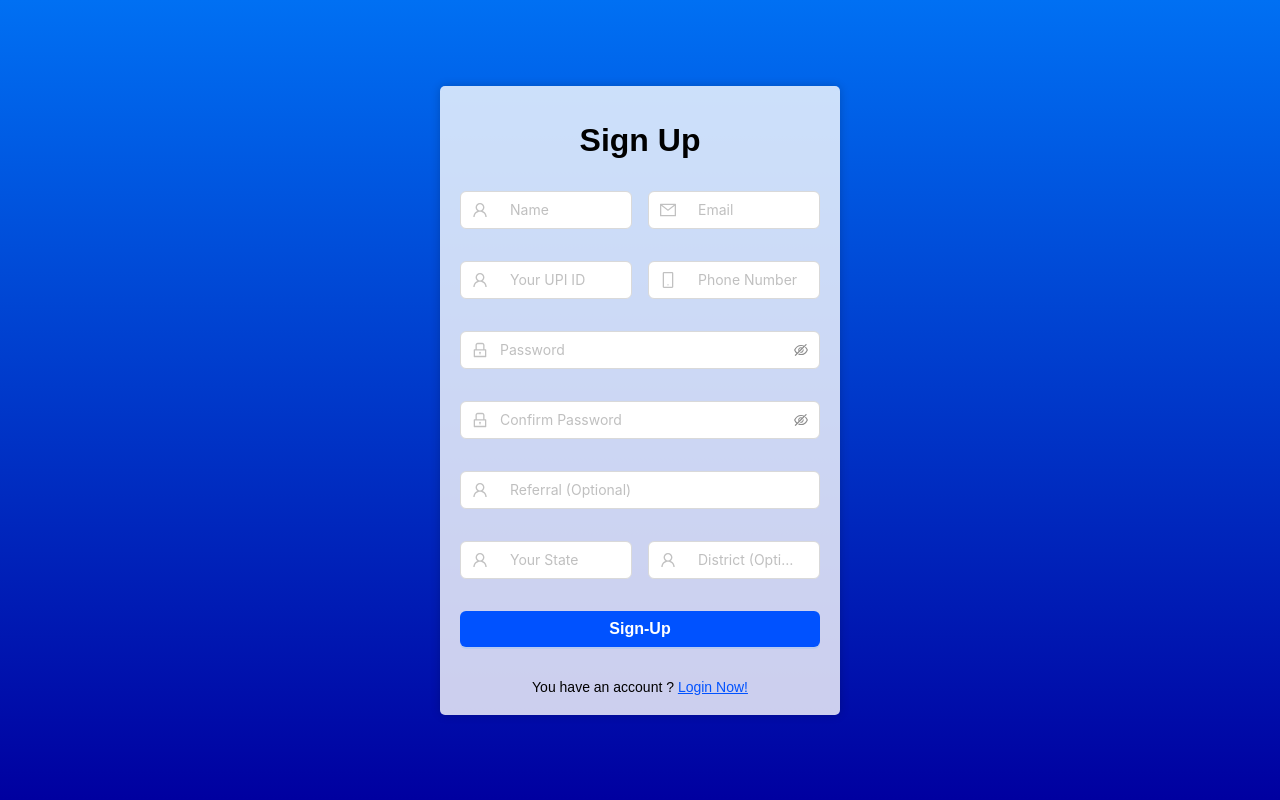
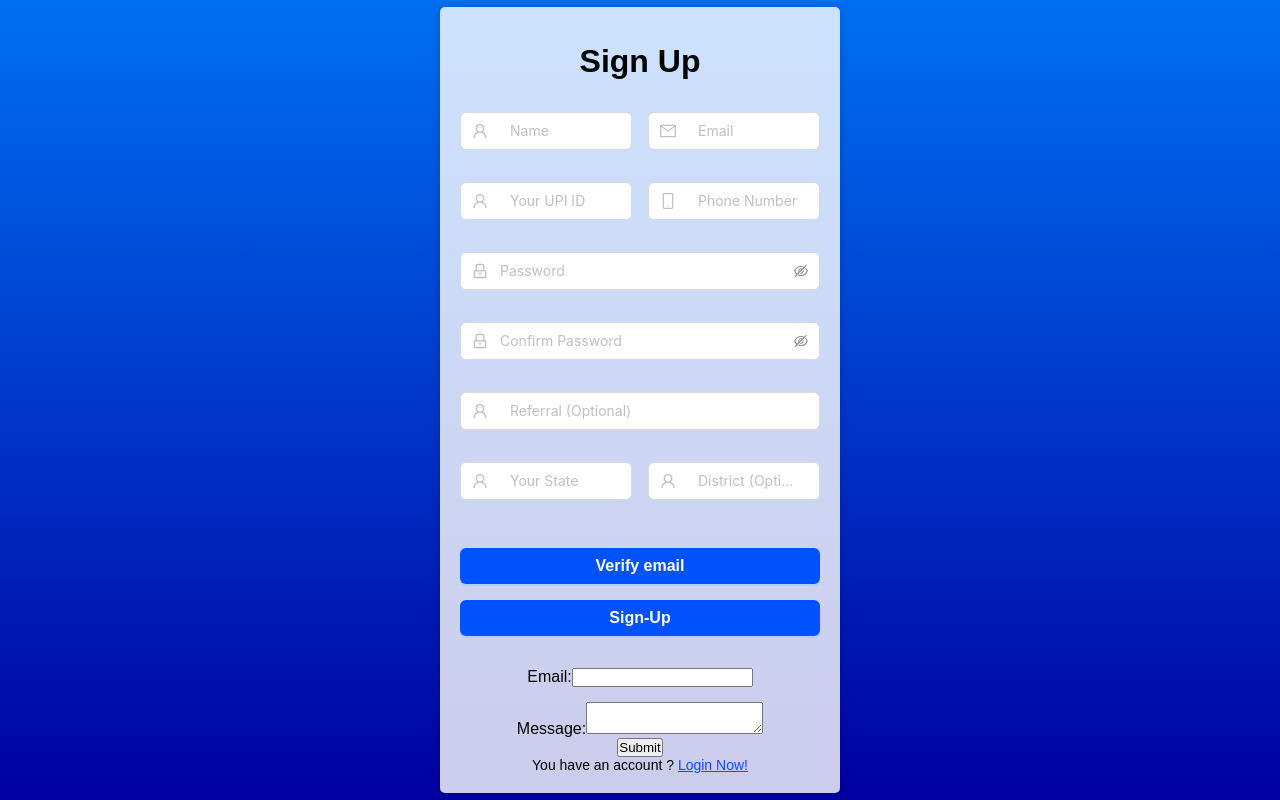
Before and after one commit to ewq3666/frontend, a React (Create React App) app: page /signup in a window 1280 px wide. Built offline with nearby package versions, Linux system fonts and the light colour scheme.

Commit message:
email verification code added.

```diff
--- a/package.json
+++ b/package.json
@@ -3,6 +3,7 @@
   "version": "0.1.0",
   "private": true,
   "dependencies": {
+    "@emailjs/browser": "^3.11.0",
     "@testing-library/jest-dom": "^5.17.0",
     "@testing-library/react": "^13.4.0",
     "@testing-library/user-event": "^13.5.0",
--- a/src/pages/SignUp/SignUp.jsx
+++ b/src/pages/SignUp/SignUp.jsx
@@ -1,4 +1,4 @@
-import React, { useState } from 'react';
+import React, { useEffect, useRef, useState } from 'react';
 import axios from "axios";
 import { Form, Input, Button, Row, Col, notification } from 'antd';
 import { UserOutlined, MailOutlined, MobileOutlined, LockOutlined } from '@ant-design/icons';
@@ -6,16 +6,59 @@ import { NavLink } from 'react-router-dom';
 import { END_POINTS } from '../../api/domain';
 import { useNavigate } from 'react-router-dom';
 import './styles.scss';
+import emailjs from '@emailjs/browser';
 
 const SignUp = () => {
   const navigate = useNavigate();
+  const form = useRef();
+
   const [isBtnLoading, setIsBtnLoading] = useState(false);
+  const [data, setdata] = useState()
+  const [emailSent, setemailSent] = useState(false)
+  const [emailVerified, setemailVerified] = useState(false)
+  const [otp, setotp] = useState()
+  const [userOtp, setUserOtp] = useState()
+  function generateRandomSixDigitNumber() {
+    return Math.floor(100000 + Math.random() * 900000);
+  }
+  const sendEmail = (e) => {
+    console.log(form.current);
+    if (data?.user_email) {
+      let cotp = generateRandomSixDigitNumber()
+      document.getElementById('message').innerHTML = cotp
+      setotp(cotp)
+      emailjs.sendForm('service_acukyoj', 'template_221j0y3', form.current, 'ZUVtc9uMSFENFge48')
+        .then((result) => {
+          console.log(result.text);
+          setemailSent(true)
+          notification.open({ message: 'otp sent' })
+        }, (error) => {
+          console.log(error.text);
+        });
+    }
+    else{
+      notification.error({message:'please enter email'})
+    }
+  };
+
+
 
   const onFinish = async (values) => {
+    setdata(values)
     console.log('Received values:', values);
-    setIsBtnLoading(true);
+  };
+
+
+  useEffect(() => {
+    console.log(userOtp,otp);
+    if (userOtp == otp && emailSent) {
+      registerUser()
+    }
+  }, [emailSent, sendEmail])
+
+  const registerUser = async () => {
     try {
-      let res = await axios.post(END_POINTS.signup, values)
+      let res = await axios.post(END_POINTS.signup, data)
       console.log(res.data);
       if (res) {
         notification.open({
@@ -25,7 +68,7 @@ const SignUp = () => {
         navigate('/login');
       }
     } catch (error) {
-      console.log(error.response.data);
+      console.log(error);
       if (error.response.data.msg) {
         notification.error({ message: error.response.data.msg })
         setIsBtnLoading(false);
@@ -35,7 +78,8 @@ const SignUp = () => {
         setIsBtnLoading(false);
       }
     }
-  };
+  }
+
 
   return (
     <div className="registration-container">
@@ -56,7 +100,7 @@ const SignUp = () => {
             </Col>
             <Col xs={24} sm={24} md={12}>
               <Form.Item
-                name="email"
+                name="user_email"
                 rules={[
                   { required: true, message: 'Please enter your email' },
                   { type: 'email', message: 'Invalid email address' },
@@ -158,13 +202,43 @@ const SignUp = () => {
               </Form.Item>
             </Col>
           </Row>
+          <Form.Item>
 
-          <Form.Item>
+            <Button type="primary" onClick={sendEmail} htmlType="submit" style={{ width: '100%', margin: '1rem 0' }} loading={isBtnLoading}>
+              Verify email
+            </Button>
+            {
+              emailSent &&
+              <input type="number" placeholder='enter otp' onChange={(e) => setUserOtp(e.target.value)} />
+            }
             <Button type="primary" htmlType="submit" style={{ width: '100%' }} loading={isBtnLoading}>
               Sign-Up
             </Button>
           </Form.Item>
         </Form>
+        <form onSubmit={sendEmail} ref={form} >
+          <div>
+            <label htmlFor="user_email">Email:</label>
+            <input
+              type="email"
+              id="user_email"
+              name="user_email"
+              value={data?.user_email}
+              required
+            />
+          </div>
+          <div>
+            <label htmlFor="message" >Message:</label>
+            <textarea
+              id="message"
+              name="message"
+              value={data?.message}
+              required
+            />
+          </div>
+          <button type="submit">Submit</button>
+        </form>
+
         <div className="signup-option">
           <h3>You have an account ? <NavLink to="/login">Login Now!</NavLink></h3>
         </div>
```
Also changed, not shown: 1 other file (tests, documents, lock files or other folders).
